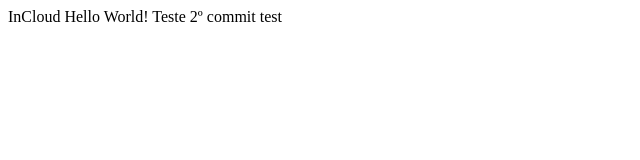
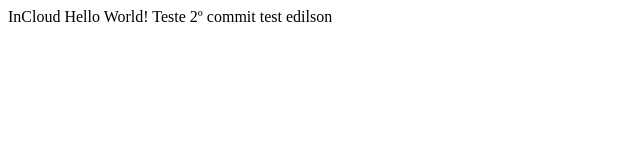
Before and after one commit to edilsonjustiniano/InCloud, a plain HTML site: page WebContent/index.html in a window 1280 px wide. Shown: the full height of the page, 0-640 px from the left. Drawn offline with Linux system fonts and the light colour scheme.

Commit message:
Update index.html

```diff
--- a/WebContent/index.html
+++ b/WebContent/index.html
@@ -16,5 +16,7 @@ Teste
 
 test
 
+edilson
+
 </body>
 </html>
```
